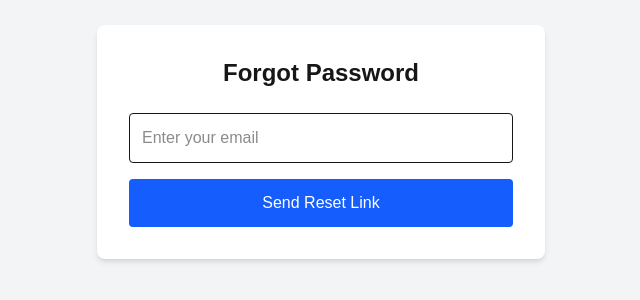
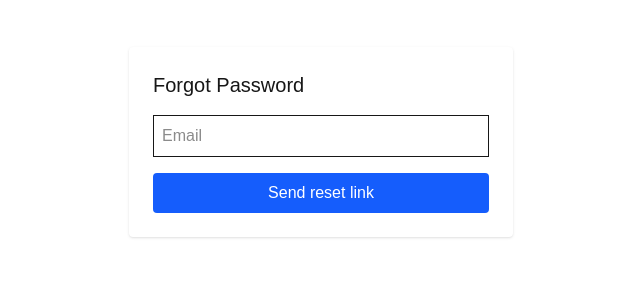
Before and after one commit to nitishneeraj/next_crud, a Next.js app: page /forgot in a window 1280 px wide. Shown: the part 258-558 px from the top of the page, without its empty margins (319-959 px from the left). Built offline with nearby package versions, Linux system fonts and the light colour scheme.

Commit message:
Forgot email add

```diff
--- a/package.json
+++ b/package.json
@@ -10,14 +10,18 @@
   },
   "dependencies": {
     "bcryptjs": "^3.0.3",
+    "dotenv": "^17.2.3",
     "mysql2": "^3.16.1",
     "next": "16.1.4",
+    "nodemailer": "^7.0.12",
     "react": "19.2.3",
-    "react-dom": "19.2.3"
+    "react-dom": "19.2.3",
+    "uuid": "^13.0.0"
   },
   "devDependencies": {
     "@tailwindcss/postcss": "^4",
     "@types/node": "^20",
+    "@types/nodemailer": "^7.0.5",
     "@types/react": "^19",
     "@types/react-dom": "^19",
     "eslint": "^9",
--- /dev/null
+++ b/src/app/api/forgot/route.ts
@@ -0,0 +1,42 @@
+export const runtime = 'nodejs'
+
+import { NextResponse } from 'next/server'
+import nodemailer from 'nodemailer'
+import crypto from 'crypto'
+import pool from '@/lib/db'
+
+const transporter = nodemailer.createTransport({
+  host: 'smtp.gmail.com',
+  port: 587,
+  secure: false,
+  auth: {
+    user: process.env.EMAIL_USER!,
+    pass: process.env.EMAIL_PASS!,
+  },
+})
+
+export async function POST(req: Request) {
+  try {
+    const { email } = await req.json()
+
+    const token = crypto.randomBytes(32).toString('hex')
+    const expiry = new Date(Date.now() + 15 * 60 * 1000)
+
+    await pool.query(
+      'UPDATE users SET reset_token=?, reset_token_expiry=? WHERE email=?',
+      [token, expiry, email]
+    )
+
+    await transporter.sendMail({
+      from: `"Kleeto Support" <${process.env.EMAIL_USER}>`,
+      to: email,
+      subject: 'Reset Password',
+      html: `<p>Reset link sent</p>`,
+    })
+
+    return NextResponse.json({ message: 'Email sent' })
+  } catch (err) {
+    console.error('FORGOT ERROR:', err)
+    return NextResponse.json({ message: 'Email failed' }, { status: 500 })
+  }
+}
--- a/src/app/forgot/page.tsx
+++ b/src/app/forgot/page.tsx
@@ -4,44 +4,46 @@ import { useState } from 'react'
 
 export default function ForgotPage() {
   const [email, setEmail] = useState('')
-  const [message, setMessage] = useState('')
+  const [msg, setMsg] = useState('')
+  const [loading, setLoading] = useState(false)
 
-  const handleSubmit = (e: React.FormEvent) => {
+  const submit = async (e: React.FormEvent) => {
     e.preventDefault()
+    setLoading(true)
+    setMsg('')
 
-    if (!email) {
-      setMessage('Please enter your email')
-      return
-    }
+    const res = await fetch('/api/forgot', {
+      method: 'POST',
+      headers: { 'Content-Type': 'application/json' },
+      body: JSON.stringify({ email }),
+    })
 
-    // TODO: Call your backend API to send reset link
-    setMessage(`If ${email} exists, a reset link has been sent.`)
+    const data = await res.json()
+    setMsg(data.message)
+    setLoading(false)
   }
 
   return (
-    <div className="min-h-screen flex items-center justify-center bg-gray-100">
-      <form
-        onSubmit={handleSubmit}
-        className="bg-white p-8 rounded-lg shadow-md w-full max-w-md"
-      >
-        <h1 className="text-2xl font-bold mb-6 text-center">Forgot Password</h1>
-
-        {message && <p className="text-green-500 mb-4">{message}</p>}
+    <div className="min-h-screen flex justify-center items-center">
+      <form onSubmit={submit} className="p-6 bg-white shadow rounded w-96">
+        <h2 className="text-xl mb-4">Forgot Password</h2>
 
         <input
           type="email"
-          placeholder="Enter your email"
-          value={email}
+          placeholder="Email"
+          className="border p-2 w-full mb-4"
           onChange={(e) => setEmail(e.target.value)}
-          className="w-full p-3 mb-4 border rounded"
+          required
         />
 
         <button
-          type="submit"
-          className="w-full bg-blue-600 text-white p-3 rounded hover:bg-blue-700 transition"
+          className="bg-blue-600 text-white w-full p-2 rounded"
+          disabled={loading}
         >
-          Send Reset Link
+          {loading ? 'Sending...' : 'Send reset link'}
         </button>
+
+        {msg && <p className="mt-3 text-sm text-center">{msg}</p>}
       </form>
     </div>
   )
--- /dev/null
+++ b/src/lib/mailer.ts
@@ -0,0 +1,13 @@
+import nodemailer from 'nodemailer'
+
+const transporter = nodemailer.createTransport({
+  host: 'smtp.gmail.com',
+  port: 587,
+  secure: false,
+  auth: {
+    user: process.env.EMAIL_USER!,
+    pass: process.env.EMAIL_PASS!,
+  },
+})
+
+export default transporter
--- /dev/null
+++ b/src/scripts/testMailer.ts
@@ -0,0 +1,25 @@
+import nodemailer from 'nodemailer'
+import dotenv from 'dotenv'
+
+dotenv.config()  // loads .env.local
+
+async function testMailer() {
+  const transporter = nodemailer.createTransport({
+    host: 'smtp.gmail.com',
+    port: 587,
+    secure: false, // false for TLS
+    auth: {
+      user: process.env.EMAIL_USER,
+      pass: process.env.EMAIL_PASS,
+    },
+  })
+
+  try {
+    await transporter.verify()   // <-- tests login
+    console.log('✅ Login successful! Nodemailer can send emails.')
+  } catch (err) {
+    console.error('❌ Login failed:', err)
+  }
+}
+
+testMailer()
```
Also changed, not shown: src/app/forgot/reset-password/route.ts (added), 1 other file (tests, documents, lock files or other folders).
